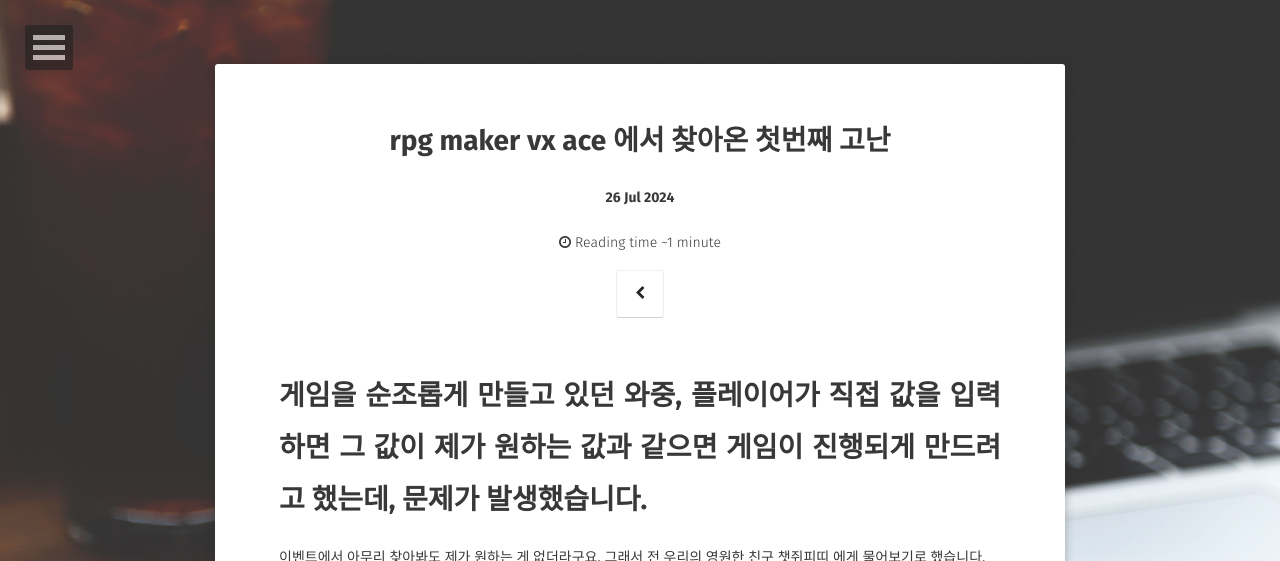
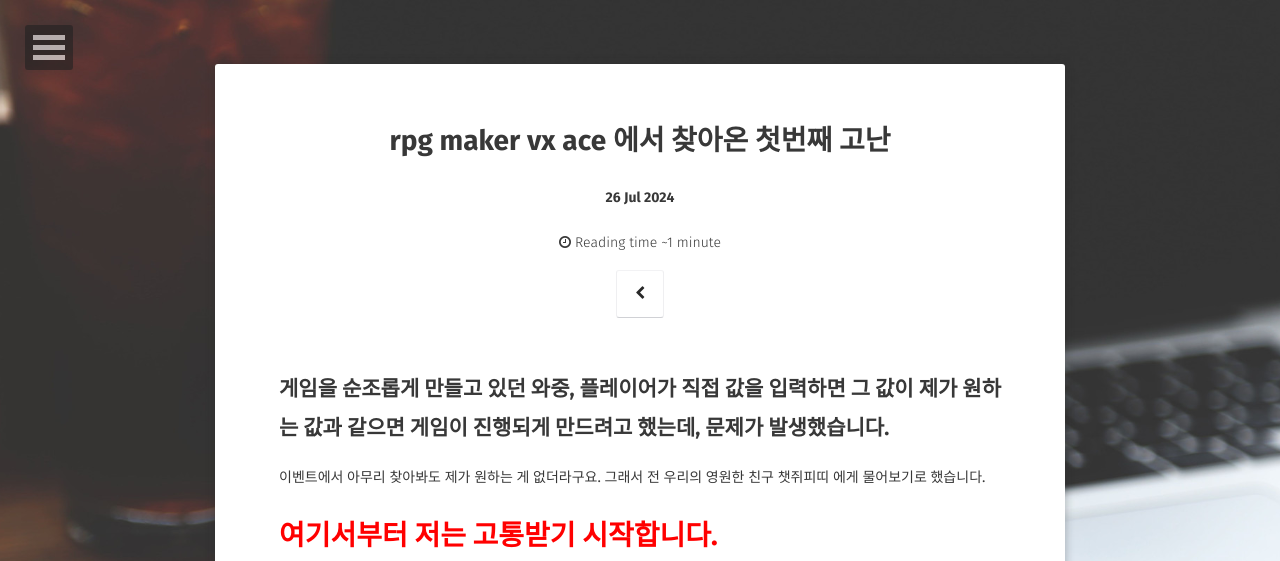
Before and after one commit to SilverTiger152/silvertiger152.github.com, a Jekyll site: the page built from _posts/2025-02-18-RMVA-textbox.md, in a window 1280 px wide. Shown: the top 561 px of the page. Built offline with Jekyll 4.4.1, drawn with Linux system fonts in a browser that asks for light colours; some web fonts are replaced; comment, search, counter and statistics services are not loaded; grey boxes are pictures that could not be loaded.

```diff
--- a/_posts/2025-02-18-RMVA-textbox.md
+++ b/_posts/2025-02-18-RMVA-textbox.md
@@ -7,7 +7,7 @@ tag:
 comments: true
 ---
 
-# 게임을 순조롭게 만들고 있던 와중, 플레이어가 직접 값을 입력하면 그 값이 제가 원하는 값과 같으면 게임이 진행되게 만드려고 했는데, 문제가 발생했습니다.
+## 게임을 순조롭게 만들고 있던 와중, 플레이어가 직접 값을 입력하면 그 값이 제가 원하는 값과 같으면 게임이 진행되게 만드려고 했는데, 문제가 발생했습니다.
 이벤트에서 아무리 찾아봐도 제가 원하는 게 없더라구요. 그래서 전 우리의 영원한 친구 챗쥐피띠 에게 물어보기로 했습니다.<br>
 # <span style="color:red">여기서부터 저는 고통받기 시작합니다.</span><br>
 <img src="https://github.com/SilverTiger152/silvertiger152.github.com/tree/main/assets/img/gpt/gpt1.PNG">
```
